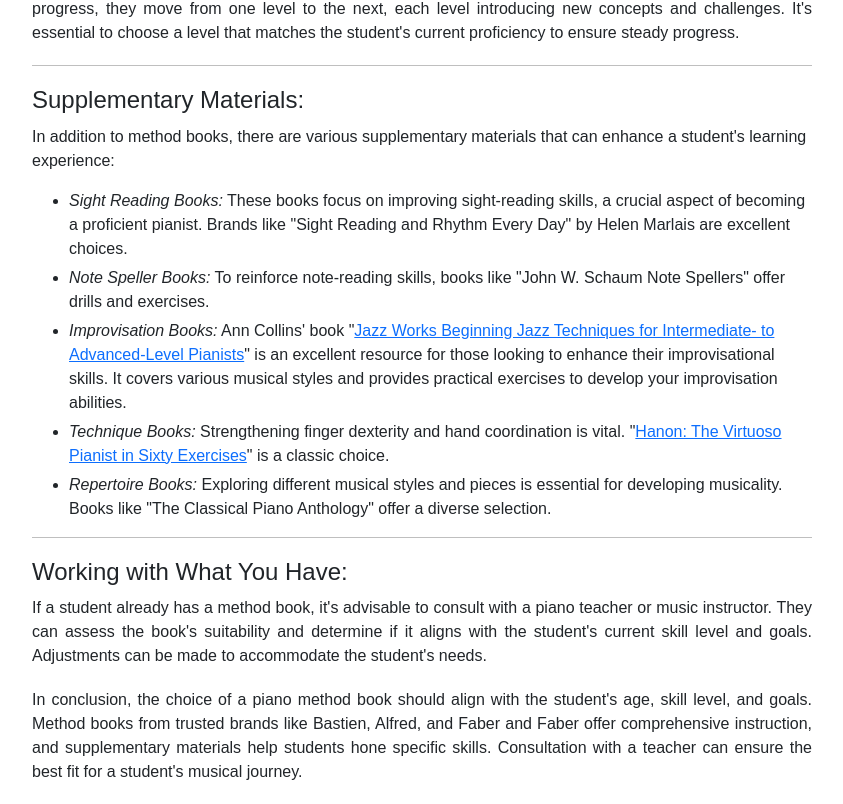
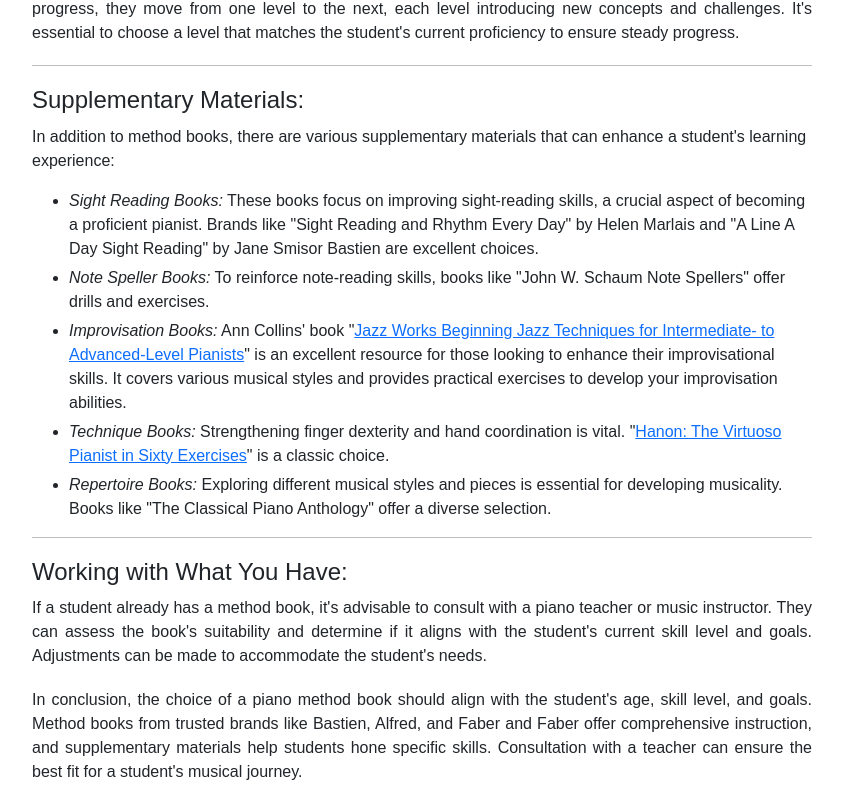
Before and after one commit to bostonbachexchange/first-lesson, a React (Create React App) app: page /books in a window 1280 px wide. Shown: the part 1634-2438 px from the top of the page, without its empty margins (218-1061 px from the left). Built offline with nearby package versions, Linux system fonts and the light colour scheme.

Commit message:
practice!

```diff
--- a/src/components/BooksToBring.js
+++ b/src/components/BooksToBring.js
@@ -90,7 +90,7 @@
           <em>Sight Reading Books:</em> These books focus on improving
           sight-reading skills, a crucial aspect of becoming a proficient
           pianist. Brands like "Sight Reading and Rhythm Every Day" by Helen
-          Marlais are excellent choices.
+          Marlais and "A Line A Day Sight Reading" by Jane Smisor Bastien are excellent choices.
         </li>
         <li className='listItemStyle'>
           <em>Note Speller Books:</em> To reinforce note-reading skills, books
--- a/src/components/PracticeAmount.js
+++ b/src/components/PracticeAmount.js
@@ -37,8 +37,7 @@
           positioning, finger strength, and basic note reading.
         </li>
         <li>
-          <strong>Short, Frequent Sessions:</strong> Keep practice sessions
-          short (15-30 minutes) but consistent. Frequent practice helps build
+          <strong>Short, Frequent Sessions:</strong> Keep practice sessions consistent (15-30 minutes). Frequent practice helps build
           muscle memory.
         </li>
       </ul>
```
